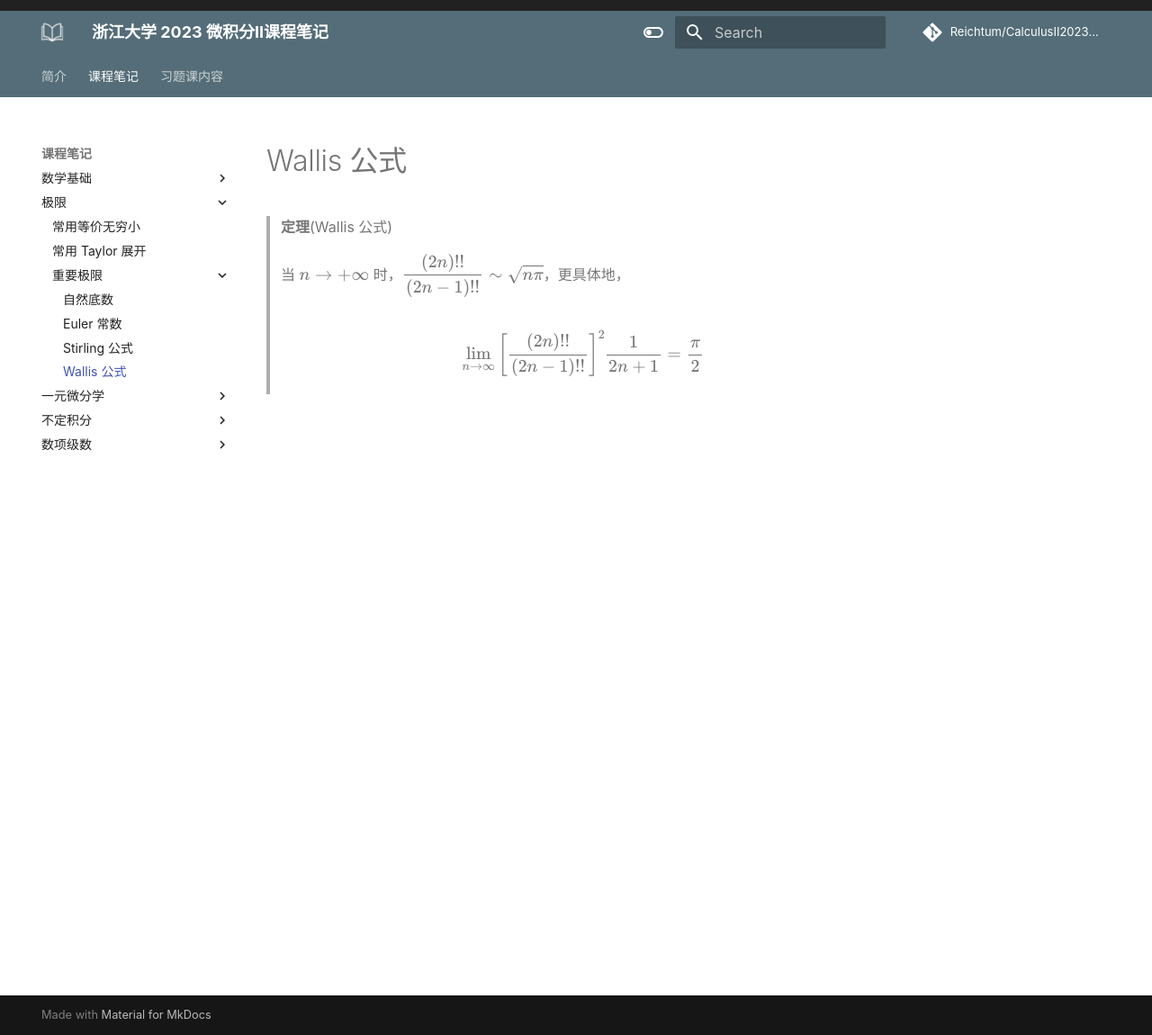
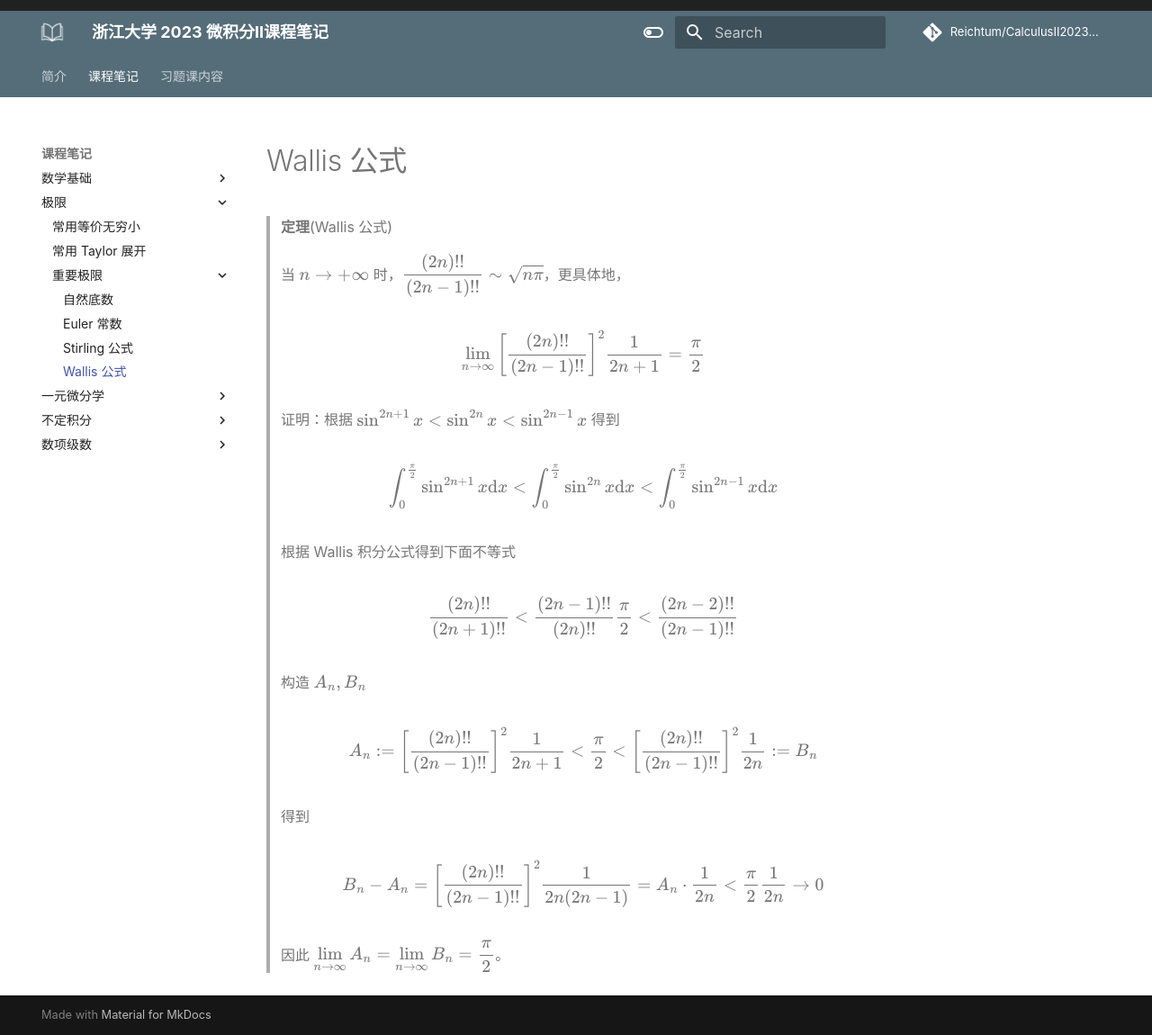
Before and after one commit to ReichtumQian/CalculusII2023Spring, an MkDocs documentation site: the page built from docs/课程笔记/极限/重要极限/Wallis 公式.md, in a window 1280 px wide and 1150 px high. Shown: the whole window at 90% size. Built offline with MkDocs 1.6.1 and Material for MkDocs 9.7.7, drawn with Linux system fonts in a browser that asks for light colours; some web fonts are replaced; comment, search, counter and statistics services are not loaded.

Commit message:
新增 Wallis 公式证明

```diff
--- a/docs/课程笔记/极限/重要极限/Wallis 公式.md
+++ b/docs/课程笔记/极限/重要极限/Wallis 公式.md
@@ -4,3 +4,21 @@
 > 当 $n \rightarrow +\infty$ 时，${\displaystyle \frac{(2n)!!}{(2n-1)!!} \sim \sqrt{n\pi}}$，更具体地，
 >
 > $$ \lim \limits _{n \rightarrow \infty} \left[ \frac{(2n)!!}{(2n-1)!!}  \right]^2\frac{1}{2n+1} = \frac{\pi}{2} $$
+>
+> 证明：根据 $\sin^{2n+1}x < \sin^{2n}x < \sin^{2n-1}x$ 得到
+>
+> $$\displaystyle \int_0^{\frac{\pi}{2}}\sin^{2n+1}x \mathrm{d}x < \int_0^{\frac{\pi}{2}} \sin^{2n}x \mathrm{d}x < \int_0^{\frac{\pi}{2}} \sin^{2n-1}x \mathrm{d} x$$
+>
+> 根据 Wallis 积分公式得到下面不等式
+>
+> $$\frac{(2n)!!}{(2n+1)!!} < \frac{(2n-1)!!}{(2n)!!}\frac{\pi}{2} < \frac{(2n-2)!!}{(2n-1)!!} $$
+>
+> 构造 $A_n,B_n$
+>
+> $$A_n := \left[ \frac{(2n)!!}{(2n-1)!!} \right]^2 \frac{1}{2n+1} < \frac{\pi}{2} < \left[ \frac{(2n)!!}{(2n-1)!!} \right]^2 \frac{1}{2n} := B_n $$
+>
+> 得到
+>
+> $$\displaystyle B_n - A_n = \left[ \frac{(2n)!!}{(2n-1)!!} \right]^2 \frac{1}{2n(2n - 1)} = A_n \cdot \frac{1}{2n} < \frac{\pi}{2}\frac{1}{2n} \rightarrow 0$$
+>
+> 因此 $\lim \limits _{n \rightarrow \infty} A_n = \lim \limits _{n \rightarrow \infty} B_n = \frac{\pi}{2}$。
```
